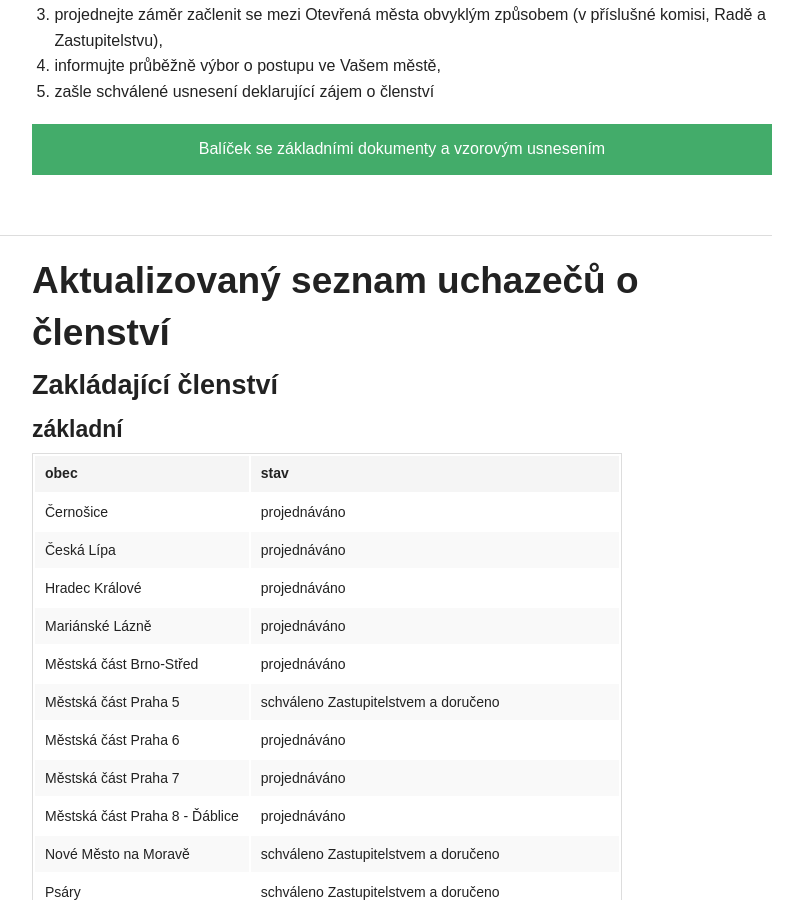
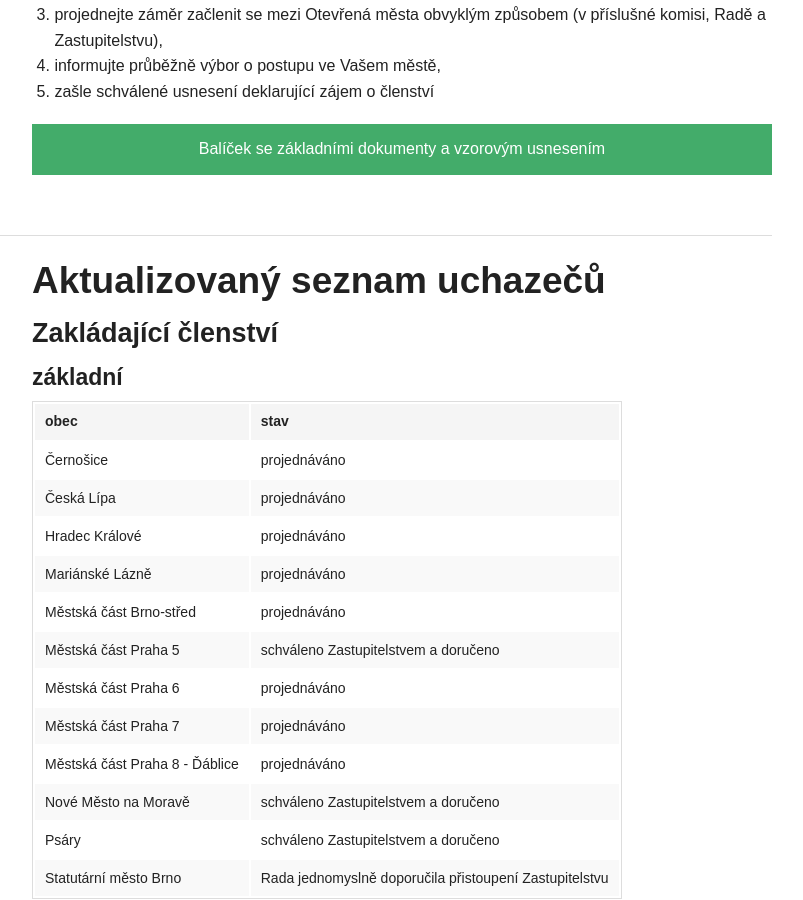
Before and after one commit to otevrenamesta/otevrenamesta.github.io, a Jekyll site: the page built from pages/clenstvi_new.md, in a window 1280 px wide and 900 px high, scrolled down 537 px. Shown: the whole window, without its empty margins (353-1156 px from the left). Built offline with Jekyll 4.4.1, drawn with Linux system fonts in a browser that asks for light colours; nearby versions of some CDN libraries; library files that are not in the unit come from our copies.

Commit message:
Update clenstvi_new.md

```diff
--- a/pages/clenstvi_new.md
+++ b/pages/clenstvi_new.md
@@ -29,7 +29,7 @@ Pokud máte **zájem stát se řádným členem**, je třeba učinit následují
 
 ----
 
-## Aktualizovaný seznam uchazečů o členství
+## Aktualizovaný seznam uchazečů
 
 ### Zakládající členství
 
@@ -41,7 +41,7 @@ obec | stav
 Česká Lípa | projednáváno
 Hradec Králové | projednáváno
 Mariánské Lázně | projednáváno
-Městská část Brno-Střed | projednáváno
+Městská část Brno-střed | projednáváno
 Městská část Praha 5 | schváleno Zastupitelstvem a doručeno
 Městská část Praha 6 | projednáváno
 Městská část Praha 7 | projednáváno
```
